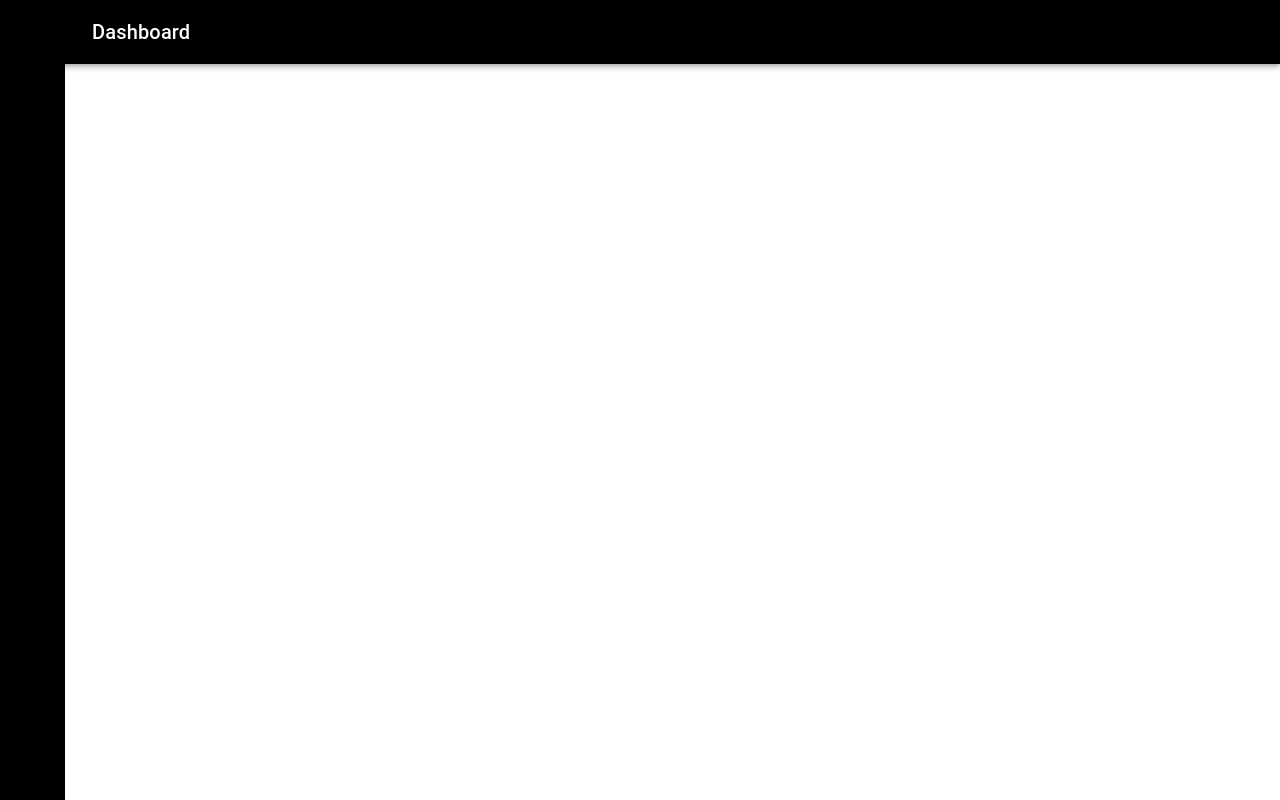
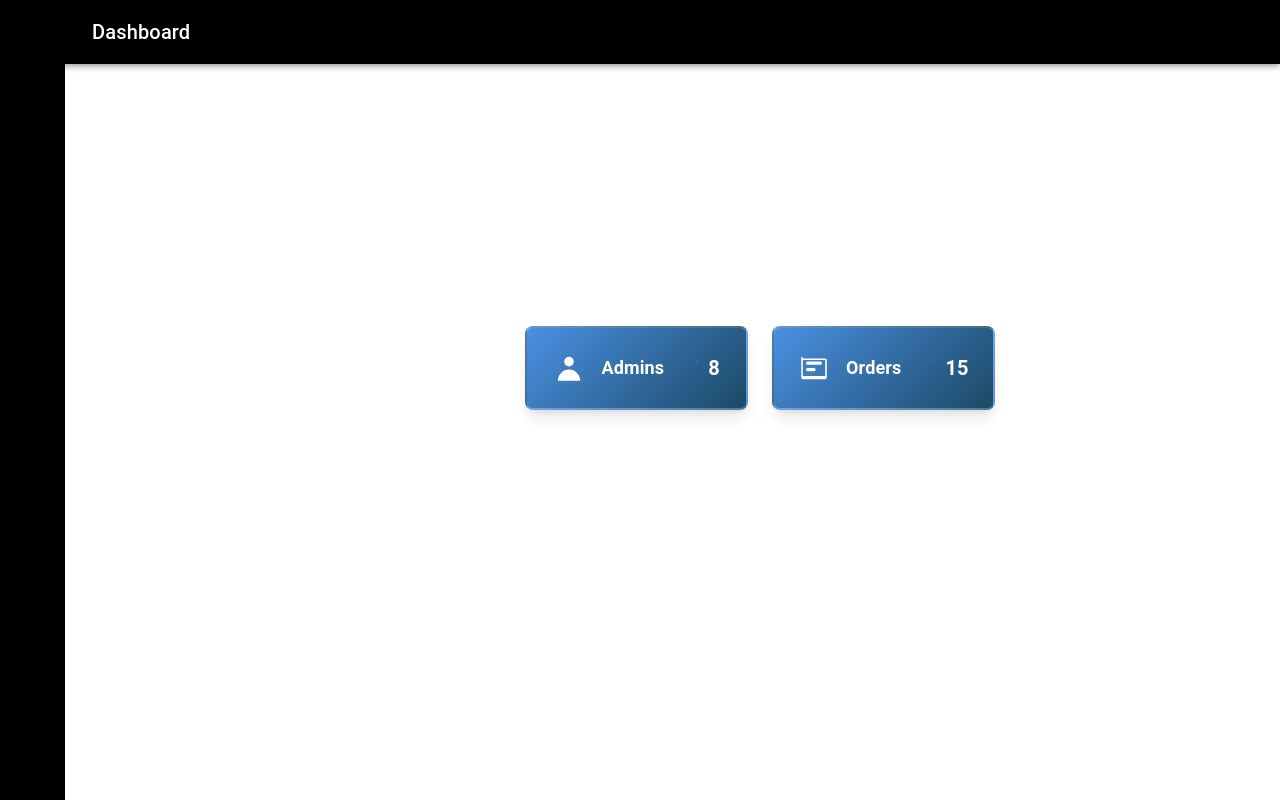
Before and after one commit to MohamedTealeb/VE, a React (Vite) app: page / in a window 1280 px wide. Built offline with nearby package versions, Linux system fonts and the light colour scheme; some icons are missing.

Commit message:
update code

```diff
--- a/src/Modules/Home/Home.jsx
+++ b/src/Modules/Home/Home.jsx
@@ -12,7 +12,73 @@ export default function Home() {
   <Sidebar/>
 
 
-
+    <Box
+      sx={{
+        flexGrow: 1,
+        p: 3,
+        transition: 'margin-left 225ms cubic-bezier(0.0, 0, 0.2, 1) 0ms',
+        marginLeft: open ? `${drawerWidth}px` : `calc(8 * 7px + 1px)`,
+        minHeight: 'calc(100vh - 64px)',
+        display: 'flex',
+        justifyContent: 'center',
+        alignItems: 'center',
+      }}
+    >
+      <div className="grid grid-cols-1 md:grid-cols-2 gap-6">
+        <div
+          className="rounded-lg shadow-lg p-6 transition-all duration-300 transform hover:scale-105 hover:shadow-xl"
+          style={{
+            background: 'linear-gradient(135deg, #4a90e2 0%, #1c4966 100%)',
+            border: '2px solid #ffffff30',
+          }}
+        >
+          <div className="flex flex-row items-center justify-center space-x-4">
+            <div className="text-2xl">
+              <svg
+                className="w-8 h-8 text-white"
+                fill="currentColor"
+                viewBox="0 0 20 20"
+                xmlns="http://www.w3.org/2000/svg"
+              >
+                <path
+                  fillRule="evenodd"
+                  d="M10 9a3 3 0 100-6 3 3 0 000 6zm-7 9a7 7 0 1114 0H3z"
+                  clipRule="evenodd"
+                />
+              </svg>
+            </div>
+            <h3 className="text-lg font-semibold text-white">Admins</h3>
+            <p className="text-xl font-bold flex items-center text-white">
+              <CircularProgress size={20} className="text-white mr-2" /> 8
+            </p>
+          </div>
+        </div>
+        <div
+          className="rounded-lg shadow-lg p-6 transition-all duration-300 transform hover:scale-105 hover:shadow-xl"
+          style={{
+            background: 'linear-gradient(135deg, #4a90e2 0%, #1c4966 100%)',
+            border: '2px solid #ffffff30',
+          }}
+        >
+          <div className="flex flex-row items-center justify-center space-x-4">
+            <div className="text-2xl">
+              <svg
+                className="w-8 h-8 text-white"
+                fill="currentColor"
+                viewBox="0 0 20 20"
+                xmlns="http://www.w3.org/2000/svg"
+              >
+                <path d="M3 3a1 1 0 00-1 1v12a1 1 0 001 1h14a1 1 0 001-1V5a1 1 0 00-1-1H3zm0 2h14v10H3V5zm2 2a1 1 0 011-1h8a1 1 0 110 2H6a1 1 0 01-1-1zm0 4a1 1 0 011-1h4a1 1 0 110 2H6a1 1 0 01-1-1z" />
+              </svg>
+            </div>
+            <h3 className="text-lg font-semibold text-white">Orders</h3>
+            <p className="text-xl font-bold flex items-center text-white">
+              <CircularProgress size={20} className="text-white mr-2" /> 15
+            </p>
+          </div>
+        </div>
+      </div>
+    </Box>
 
 
 
--- a/vite.config.js
+++ b/vite.config.js
@@ -1,7 +1,7 @@
 import { defineConfig } from 'vite'
 import react from '@vitejs/plugin-react'
-
+import tailwindcss from '@tailwindcss/vite'
 // https://vite.dev/config/
 export default defineConfig({
-  plugins: [react(),    tailwindcss()],
+  plugins: [react(),tailwindcss()],
 })
```
Also changed, not shown: package.json (+5 -3 lines), src/App.jsx (+11 -21 lines), 1 other file (tests, documents, lock files or other folders).
